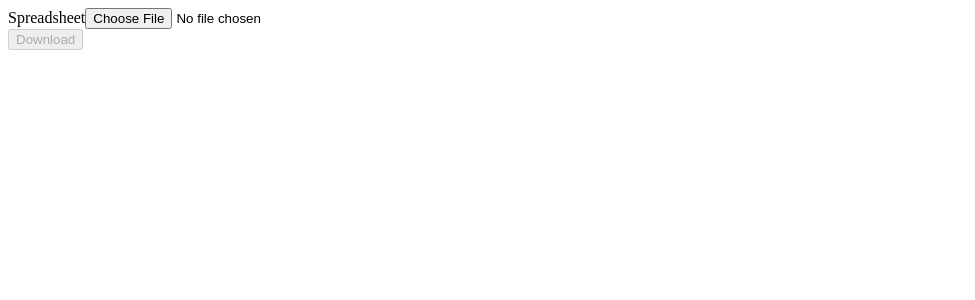
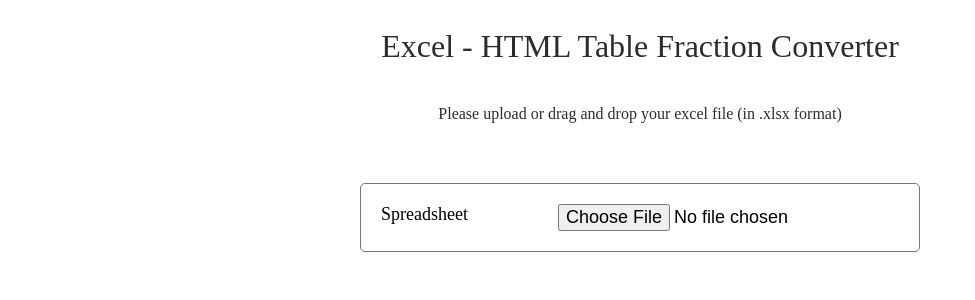
Before and after one commit to reymond-li/excel-html-converter, a React (Create React App) app: page / in a window 1280 px wide. Shown: the top 300 px of the page, without its empty margins (0-975 px from the left). Built offline with nearby package versions, Linux system fonts and the light colour scheme.

Commit message:
Finish up the converter

```diff
--- a/package.json
+++ b/package.json
@@ -9,6 +9,7 @@
     "react": "^16.13.1",
     "react-dom": "^16.13.1",
     "react-scripts": "3.4.3",
+    "styled-components": "^5.2.0",
     "xlsx": "^0.16.6"
   },
   "scripts": {
--- a/public/index.html
+++ b/public/index.html
@@ -24,7 +24,7 @@
       work correctly both with client-side routing and a non-root public URL.
       Learn how to configure a non-root public URL by running `npm run build`.
     -->
-    <title>React App</title>
+    <title>Excel - HTML</title>
   </head>
   <body>
     <noscript>You need to enable JavaScript to run this app.</noscript>
--- a/src/components/App.js
+++ b/src/components/App.js
@@ -3,13 +3,28 @@
 
 import DragDropFile from "./DragDropFile";
 import DataInput from "./DataInput";
-import OutTable from "./OutTable";
 
-import { make_cols } from "../helpers";
+import {
+  TitleContainer,
+  DescriptionContainer,
+  SectionContainer,
+  DownloadButton,
+} from "./shared-components";
+import { filterData, generateTableFractionContent } from "../helpers";
 
 const App = () => {
-  const [data, setDate] = useState([]);
-  const [cols, setCols] = useState([]);
+  const [data, setData] = useState([]);
+
+  const generateHtmlFile = (data, index) => {
+    const element = document.createElement("a");
+    const file = new Blob([generateTableFractionContent(data)], {
+      type: "text/plain",
+    });
+    element.href = URL.createObjectURL(file);
+    element.download = `GeneratedFile_${index}.html`;
+    document.body.appendChild(element); // Required for this to work in FireFox
+    element.click();
+  };
 
   const handleFile = (file) => {
     /* Boilerplate to set up FileReader */
@@ -19,14 +34,18 @@
       /* Parse data */
       const bstr = e.target.result;
       const wb = XLSX.read(bstr, { type: rABS ? "binary" : "array" });
-      /* Get first worksheet */
-      const wsname = wb.SheetNames[0];
-      const ws = wb.Sheets[wsname];
-      /* Convert array of arrays */
-      const data = XLSX.utils.sheet_to_json(ws, { header: 1 });
-      /* Update state */
-      setDate(data);
-      setCols(make_cols(ws["!ref"]));
+
+      wb.SheetNames.forEach((sheet, index) => {
+        /* Get the current worksheet */
+        const ws = wb.Sheets[sheet];
+        /* Convert array of arrays */
+        const data = XLSX.utils.sheet_to_json(ws, { header: 1 });
+        /* Update state */
+        setData(data);
+
+        const filteredData = filterData(data);
+        generateHtmlFile(filteredData, index);
+      });
     };
     if (rABS) {
       reader.readAsBinaryString(file);
@@ -36,29 +55,22 @@
   };
 
   return (
-    <DragDropFile handleFile={handleFile}>
-      <div className="row">
-        <div className="col-xs-12">
+    <>
+      <TitleContainer>Excel - HTML Table Fraction Converter</TitleContainer>
+      <DescriptionContainer>
+        Please upload or drag and drop your excel file (in .xlsx format)
+      </DescriptionContainer>
+      <DragDropFile handleFile={handleFile}>
+        <SectionContainer>
           <DataInput handleFile={handleFile} />
-        </div>
-      </div>
-      <div className="row">
-        <div className="col-xs-12">
-          <button
-            disabled={!data.length}
-            className="btn btn-success"
-            onClick={() => {}}
-          >
-            Download
-          </button>
-        </div>
-      </div>
-      <div className="row">
-        <div className="col-xs-12">
-          <OutTable data={data} cols={cols} />
-        </div>
-      </div>
-    </DragDropFile>
+        </SectionContainer>
+        <SectionContainer>
+          <DownloadButton disabled={!data.length} onClick={generateHtmlFile}>
+            Download as HTML
+          </DownloadButton>
+        </SectionContainer>
+      </DragDropFile>
+    </>
   );
 };
 
--- a/src/components/DataInput.js
+++ b/src/components/DataInput.js
@@ -1,5 +1,6 @@
 import React from "react";
 
+import { FormContainer, InputLabel, InputContainer } from "./shared-components";
 import { SheetJSFT } from "../helpers";
 
 const DataInput = (props) => {
@@ -11,18 +12,16 @@
   };
 
   return (
-    <form className="form-inline">
-      <div className="form-group">
-        <label htmlFor="file">Spreadsheet</label>
-        <input
+    <FormContainer>
+      <InputLabel htmlFor="file">Spreadsheet</InputLabel>
+      <InputContainer
         type="file"
         className="form-control"
         id="file"
         accept={SheetJSFT}
         onChange={handleChange}
       />
-      </div>
-    </form>
+    </FormContainer>
   );
 };
 
--- a/src/components/DragDropFile.js
+++ b/src/components/DragDropFile.js
@@ -1,4 +1,11 @@
 import React from "react";
+import styled from "styled-components";
+
+const DragDropContainer = styled.div`
+  margin: auto;
+  width: 600px;
+  padding: 20px;
+`;
 
 const DragDropFile = ({ children, handleFile }) => {
   const suppress = (evt) => {
@@ -13,9 +20,13 @@
   };
 
   return (
-    <div onDrop={onDrop} onDragEnter={suppress} onDragOver={suppress}>
+    <DragDropContainer
+      onDrop={onDrop}
+      onDragEnter={suppress}
+      onDragOver={suppress}
+    >
       {children}
-    </div>
+    </DragDropContainer>
   );
 };
 
--- a/src/components/OutTable.js
+++ b/src/components/OutTable.js
@@ -4,12 +4,10 @@
 
 const OutTable = ({ data, cols }) => {
   const columns = data[0] ? data[0].slice(0, 5) : [];
-  console.log(columns);
-  console.log(data);
   const filteredData = filterData(data);
   return (
-    <div className="table-responsive">
-      <table className="table table-striped">
+    <div>
+      <table>
         <thead>
           <tr>
             {columns.map((c) => (
--- /dev/null
+++ b/src/components/shared-components.js
@@ -0,0 +1,51 @@
+import styled from "styled-components";
+
+export const TitleContainer = styled.div`
+  margin: auto;
+  padding: 20px;
+  text-align: center;
+  font-size: 32px;
+  font-weight: 500;
+  color: #2c2c2c;
+`;
+
+export const DescriptionContainer = styled.div`
+  margin: auto;
+  padding: 20px;
+  text-align: center;
+  font-size: 16px;
+  color: #2c2c2c;
+`;
+
+export const SectionContainer = styled.div`
+  margin: auto;
+  padding: 20px;
+  text-align: center;
+`;
+
+export const DownloadButton = styled.button`
+  ${({ disabled }) => disabled && "display: none;"}
+  border: 1px solid #757575;
+  border-radius: 5px;
+  color: #fff;
+  background-color: steelblue;
+  font-size: 20px;
+  font-weight: 500;
+  padding: 6px 12px;
+`;
+
+export const FormContainer = styled.form`
+  padding: 20px;
+  display: flex;
+  justify-content: space-between;
+  border: 1px solid #757575;
+  border-radius: 5px;
+`;
+
+export const InputLabel = styled.label`
+  font-size: 18px;
+`;
+
+export const InputContainer = styled.input`
+  font-size: 18px;
+`;
--- a/src/helpers.js
+++ b/src/helpers.js
@@ -36,6 +36,28 @@
   return o;
 };
 
+const ExcelDateToJSDate = (serial) => {
+  var utc_days = Math.floor(serial - 25569);
+  var utc_value = (utc_days + 1) * 86400;
+  var date_info = new Date(utc_value * 1000);
+
+  var fractional_day = serial - Math.floor(serial) + 0.0000001;
+
+  var total_seconds = Math.floor(86400 * fractional_day);
+
+  var seconds = total_seconds % 60;
+
+  total_seconds -= seconds;
+
+  let fullTime = new Date(
+    date_info.getFullYear(),
+    date_info.getMonth(),
+    date_info.getDate()
+  ).toString();
+  let fullTimeArray = fullTime.split(" ").slice(1, 4);
+  return `${fullTimeArray[0]} ${fullTimeArray[1]}, ${fullTimeArray[2]}`;
+};
+
 const removeExtraColumns = (row) => row.slice(0, 5);
 
 export const filterData = (data) => {
@@ -52,3 +74,43 @@
 
   return data;
 };
+
+/*
+<tr class="td-table-alt-row">
+    <td class="td-copy-align-left"> <img alt="" src="/waw/ezw/ewstatic/images/8_x_16_spacer.png"> Date 1
+    </td>
+    <td class="td-copy-align-left" style="word-wrap: break-word;">
+        Description 1
+    </td>
+    <td class="td-table-align-right">Debits 1</td>
+    <td class="td-table-align-right"></td>
+    <td class="td-table-align-right"> Balance 1 </td>
+</tr>
+*/
+export const generateTableFractionContent = (data) => {
+  let result = "";
+  data.forEach((row) => {
+    if (row.length > 0 && row[0] !== "Total" && row[1] !== "Opening Balance")
+      result += `
+          <tr class="td-table-alt-row">
+              <td class="td-copy-align-left"> <img alt="" src="/waw/ezw/ewstatic/images/8_x_16_spacer.png"> ${
+                row[0] ? ExcelDateToJSDate(row[0]) : ""
+              }
+              </td>
+              <td class="td-copy-align-left" style="word-wrap: break-word;">
+              ${row[1] || ""}
+              </td>
+              <td class="td-table-align-right">${
+                row[2] ? row[2].toFixed(2) : ""
+              }</td>
+              <td class="td-table-align-right">${
+                row[3] ? row[3].toFixed(2) : ""
+              }</td>
+              <td class="td-table-align-right"> ${
+                row[4] ? row[4].toFixed(2) : ""
+              }</td>
+          </tr>
+        `;
+  });
+  return result;
+};
```
Also changed, not shown: 1 other file (tests, documents, lock files or other folders). Lines whose indentation alone changed are shown as unchanged.
